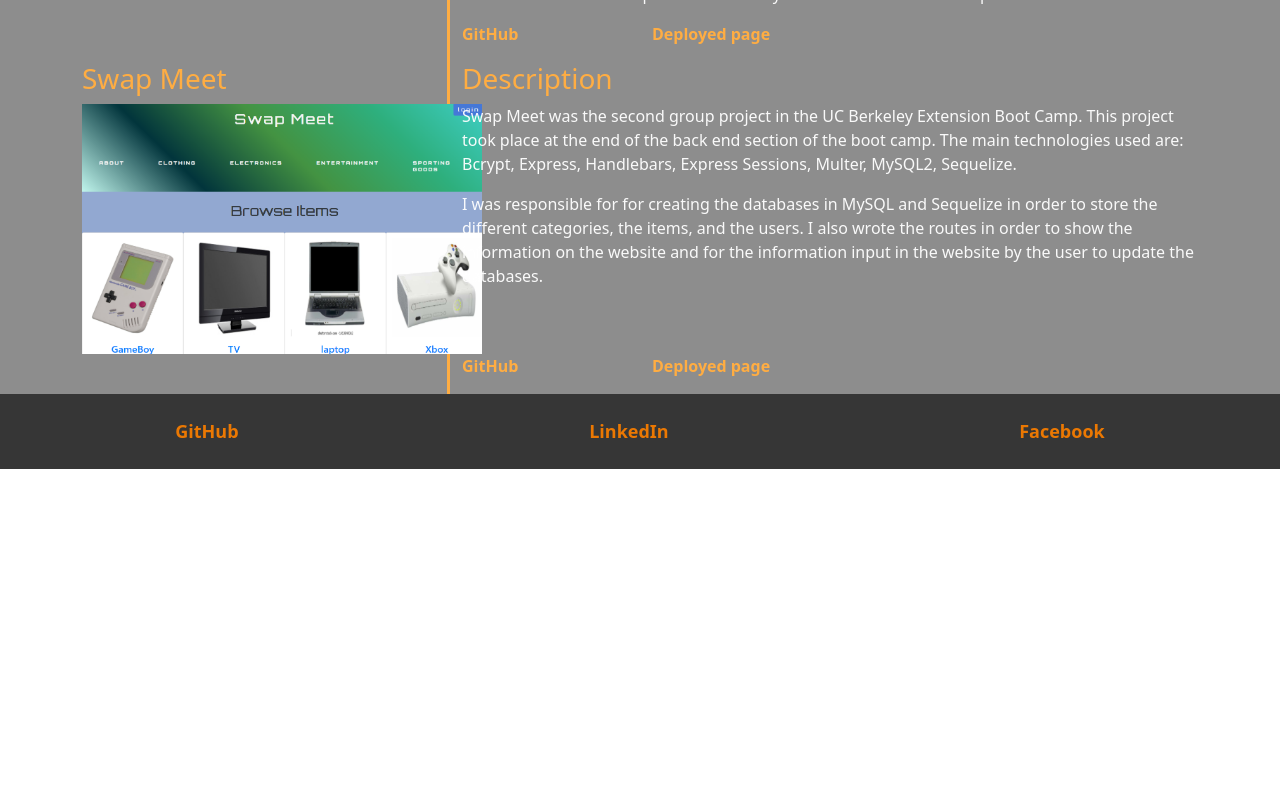
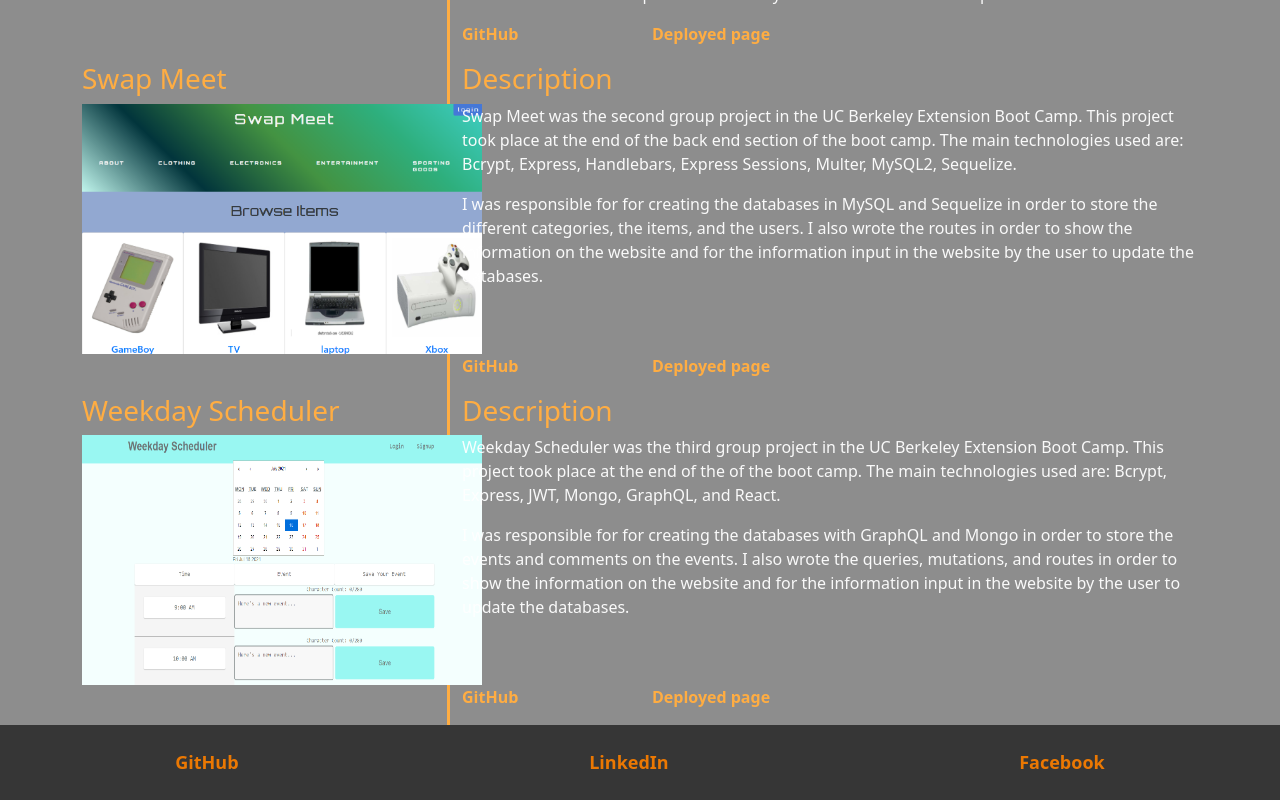
Before and after one commit to noahschnur/noah-schnur-portfolio, a React (Create React App) app: page /portfolio in a window 1280 px wide. Shown: the part 503-1303 px from the top of the page. Before the commit the page ends 972 px from the top, so only its background shows below. Built offline with nearby package versions, Linux system fonts and the light colour scheme.

Commit message:
add project 3

```diff
--- a/src/Components/Portfolio/index.js
+++ b/src/Components/Portfolio/index.js
@@ -1,6 +1,7 @@
 import React from "react";
 import PickEm from "../../assets/screenshots/Pick-Em.png";
 import SwapMeet from "../../assets/screenshots/Swapmeet.png";
+import WeekdayScheduler from "../../assets/screenshots/WeekdayScheduler.png"
 
 function Portfolio() {
   return (
@@ -142,6 +143,64 @@ function Portfolio() {
           </div>
           <div className="col-4"></div>
         </div>
+        <div className="row">
+          <div className="col-4" id="border-line">
+            <h3 id="s-light">Weekday Scheduler</h3>
+            <a
+              href="https://protected-chamber-88097.herokuapp.com/"
+              target="_blank"
+              rel="noreferrer"
+            >
+              <img
+                src={WeekdayScheduler}
+                alt="Weekday Scheduler homepage"
+                className="portfolio-img"
+              />
+            </a>
+          </div>
+          <div className="col-8">
+            <h3 id="s-light">Description</h3>
+            <p id="p-text">
+              Weekday Scheduler was the third group project in the UC Berkeley
+              Extension Boot Camp. This project took place at the end of the
+              of the boot camp. The main technologies used are:
+              Bcrypt, Express, JWT, Mongo, GraphQL, and React.
+              </p>
+            <p id="p-text">
+              I was responsible for for creating the databases with GraphQL and
+              Mongo in order to store the events and comments on the events.
+              I also wrote the queries, mutations, and routes in order to show the
+              information on the website and for the information input in the
+              website by the user to update the databases.
+            </p>
+          </div>
+          <div className="col-4" id="border-line"></div>
+          <div className="col-2">
+            <p>
+              <a
+                href="https://github.com/seyzho/project-3"
+                target="_blank"
+                rel="noreferrer"
+                id="Port-link"
+              >
+                GitHub
+              </a>
+            </p>
+          </div>
+          <div className="col-2">
+            <p>
+              <a
+                href="https://protected-chamber-88097.herokuapp.com/"
+                target="_blank"
+                rel="noreferrer"
+                id="Port-link"
+              >
+                Deployed page
+              </a>
+            </p>
+          </div>
+          <div className="col-4"></div>
+        </div>
       </div>
     </section>
   );
```
Also changed, not shown: src/assets/screenshots/WeekdayScheduler.png (added).
